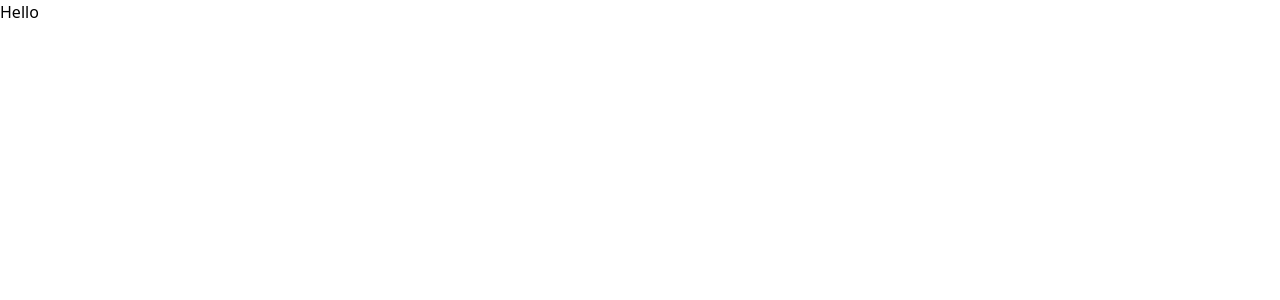
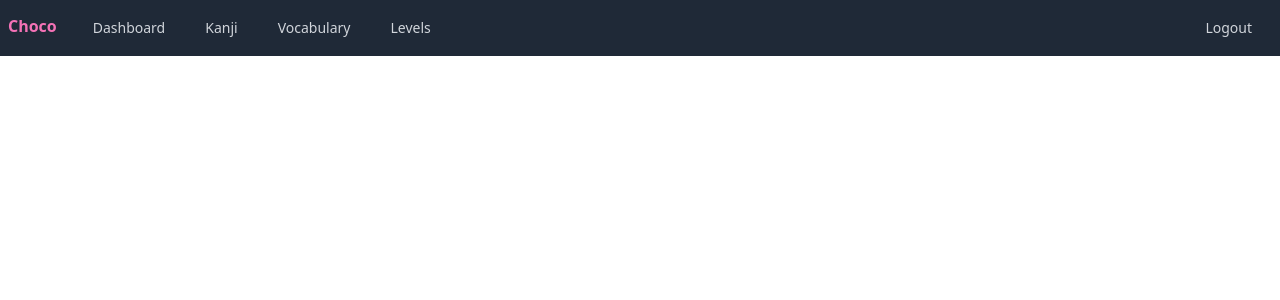
Before and after one commit to dokdek/choco-site, a Next.js app: page / in a window 1280 px wide. Shown: the top 300 px of the page. Built offline with nearby package versions, Linux system fonts and the light colour scheme.

Commit message:
added navbar to index

```diff
--- a/pages/index.js
+++ b/pages/index.js
@@ -1,9 +1,8 @@
 import Head from 'next/head'
+import Navbar from "../components/navbar";
 
 export default function Home() {
   return (
-    <div>
-      Hello
-    </div>
+    <Navbar/>
   )
 }
```
